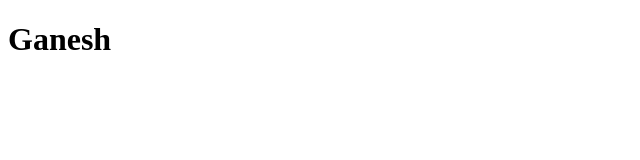
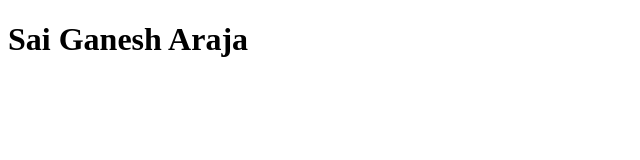
Before and after one commit to arajajyothibabu/learn-git, a plain HTML site: page ganesh.html in a window 1280 px wide. Shown: the whole page, without its empty margins (0-640 px from the left). Drawn offline with Linux system fonts and the light colour scheme.

Commit message:
name updated

```diff
--- a/ganesh.html
+++ b/ganesh.html
@@ -8,7 +8,7 @@
 </head>
 
 <body>
-    <h1>Ganesh</h1>
+    <h1> Sai Ganesh Araja</h1>
 </body>
 
 </html>
```
